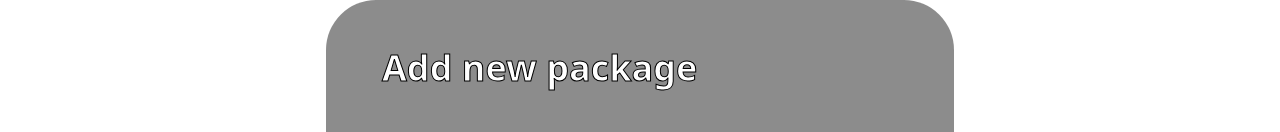
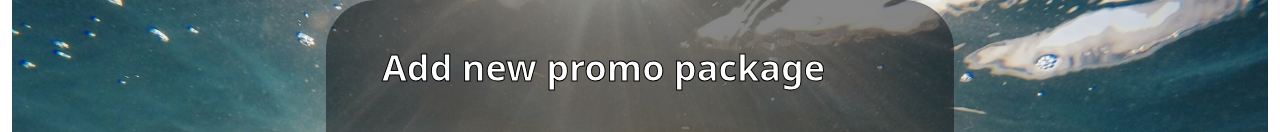
Before and after one commit to IT22148254/MLB_WD_ITP24_B3_13, a React (Create React App) app in the folder frontend/: page /pkg/addnewpr in a window 1280 px wide. Shown: the top 132 px of the page. Built offline with nearby package versions, Linux system fonts and the light colour scheme; a web font is replaced by a local one.

Commit message:
4/24/commit 2

```diff
--- a/frontend/src/Components/Membership/Manager/AddNewPromoForm.jsx
+++ b/frontend/src/Components/Membership/Manager/AddNewPromoForm.jsx
@@ -100,10 +100,10 @@ const AddNewPromoForm = () => {
     return (
         //<div style={bgStyle}>
         <Container>
-        <div>
+        <div className="createpromo">
             <div className="flex h-full justify-center items-center ">
                 <div className="bg-black/45 w-1/2 rounded-[50px] py-12 px-14 flex flex-col gap-y-8">
-                    <p className="text-4xl text-white font-bold align-top mb-8" style={{ WebkitTextStroke: '1px black' }} >Add new package</p> {/* Moved "Edit Standard" text above the black box */}
+                    <p className="text-4xl text-white font-bold align-top mb-8" style={{ WebkitTextStroke: '1px black' }} >Add new promo package</p> {/* Moved "Edit Standard" text above the black box */}
                      <form onSubmit={handleSubmit} className="space-y-4">
                         <div className="flex flex-col gap-y-4">
                             <div className="flex justify-between items-center">
--- a/frontend/src/Components/Membership/Manager/CreatedPromosTable.jsx
+++ b/frontend/src/Components/Membership/Manager/CreatedPromosTable.jsx
@@ -7,6 +7,7 @@ import 'jspdf-autotable'
 import Swal from "sweetalert2"
 import axios from 'axios'
 import { useNavigate, useParams } from "react-router-dom"
+import "./styles/editPromos.css";
 
 const CreatedPromosTable = () => {
 
@@ -109,7 +110,7 @@ const CreatedPromosTable = () => {
     }
 
     return (
-        <div className="flex h-screen justify-center items-center bg-gray-100">
+        <div className=" createpromo flex h-screen justify-center items-center bg-gray-100">
             <div className="bg-black/45 h-3/4 w-3/4 rounded-[50px] py-10 px-14 flex flex-col gap-y-8">
                 <p className="text-4xl font-bold text-white">Created Promos</p>
                 <div className="flex justify-between items-center">
--- a/frontend/src/Components/Membership/Manager/EditPromoform.jsx
+++ b/frontend/src/Components/Membership/Manager/EditPromoform.jsx
@@ -6,8 +6,11 @@ import Swal from "sweetalert2";
 import axios from "axios";
 import { toast, ToastContainer } from 'react-toastify';
 import 'react-toastify/dist/ReactToastify.css';
+import image from "../../../Images/package_bg.jpg"
+import "./styles/editPromos.css";
 
 const EditPromoForm = () => {
+
 
     const [Name, setName] = useState("")
     const [Discription, setDiscription] = useState("")
@@ -98,7 +101,7 @@ const EditPromoForm = () => {
 
 
     return (
-        <section>
+        <section className="section" style={{ backgroundImage: `url(${image})`, backgroundSize: 'cover' }}> {/* Apply background image */}
             <Container>
                 <div>
                     <div className="flex h-full justify-center items-center ">
--- /dev/null
+++ b/frontend/src/Components/Membership/Manager/styles/editPromos.css
@@ -0,0 +1,15 @@
+/*.section {
+    background-image: url("../../../../Images/package_bg.jpg");
+    background-position: center;
+    background-repeat: no-repeat;
+    background-attachment: fixed;
+    background-size: cover;
+}
+*/
+.createpromo {
+    background-image: url("../../../../Images/package_bg.jpg");
+    background-position: center;
+    background-repeat: no-repeat;
+    background-attachment: fixed;
+    background-size: cover;
+}
```
